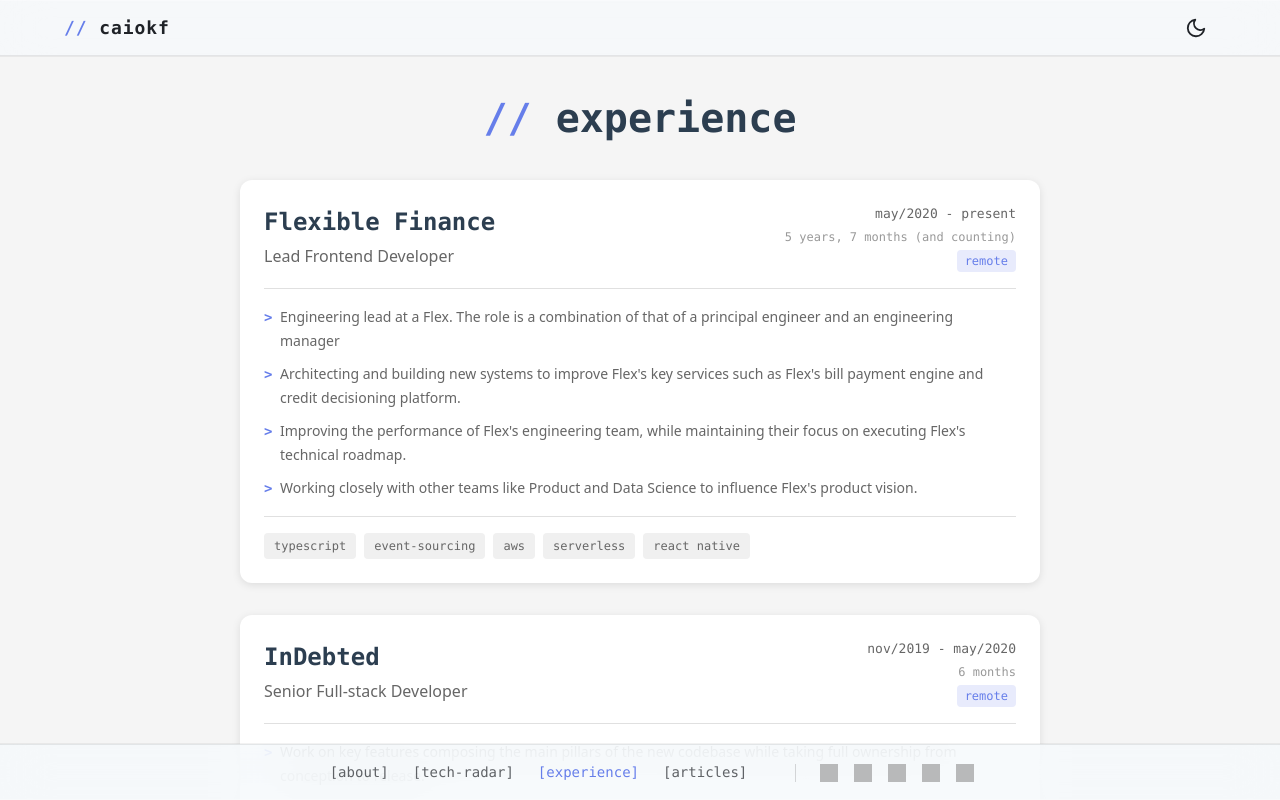
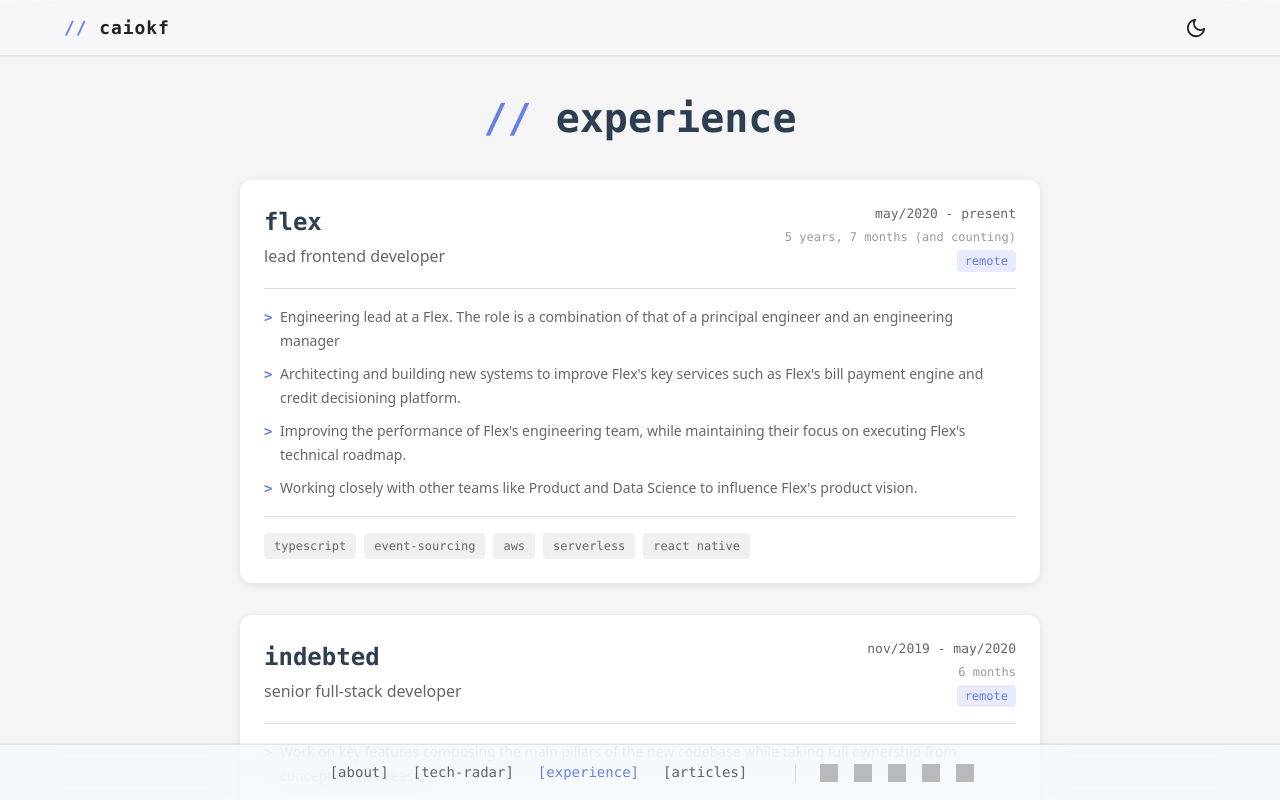
Before and after one commit to caiokf/homepage, a Vue app: page /experience in a window 1280 px wide. Shown: the top 800 px of the page. Built offline with nearby package versions, Linux system fonts and the light colour scheme; grey boxes are pictures that could not be loaded.

Commit message:
style(xp): make company name and position lowercase

```diff
--- a/src/config/experience-config.ts
+++ b/src/config/experience-config.ts
@@ -12,7 +12,7 @@ export type Experience = {
 
 export const experiencesConfig: Experience[] = [
   {
-    company: "Flexible Finance",
+    company: "Flex",
     position: "Lead Frontend Developer",
     remote: true,
     website: "https://www.getflex.com",
--- a/src/pages/ExperiencePage.vue
+++ b/src/pages/ExperiencePage.vue
@@ -183,6 +183,7 @@
     font-weight: var(--font-semibold);
     margin: 0;
     color: var(--color-text-primary);
+    text-transform: lowercase;
   }
 
   .company-link {
@@ -199,6 +200,7 @@
     font-family: var(--font-sans);
     font-size: var(--text-md);
     color: var(--color-text-secondary);
+    text-transform: lowercase;
   }
 
   .experience-meta {
```
Also changed, not shown: .claude/settings.local.json.
